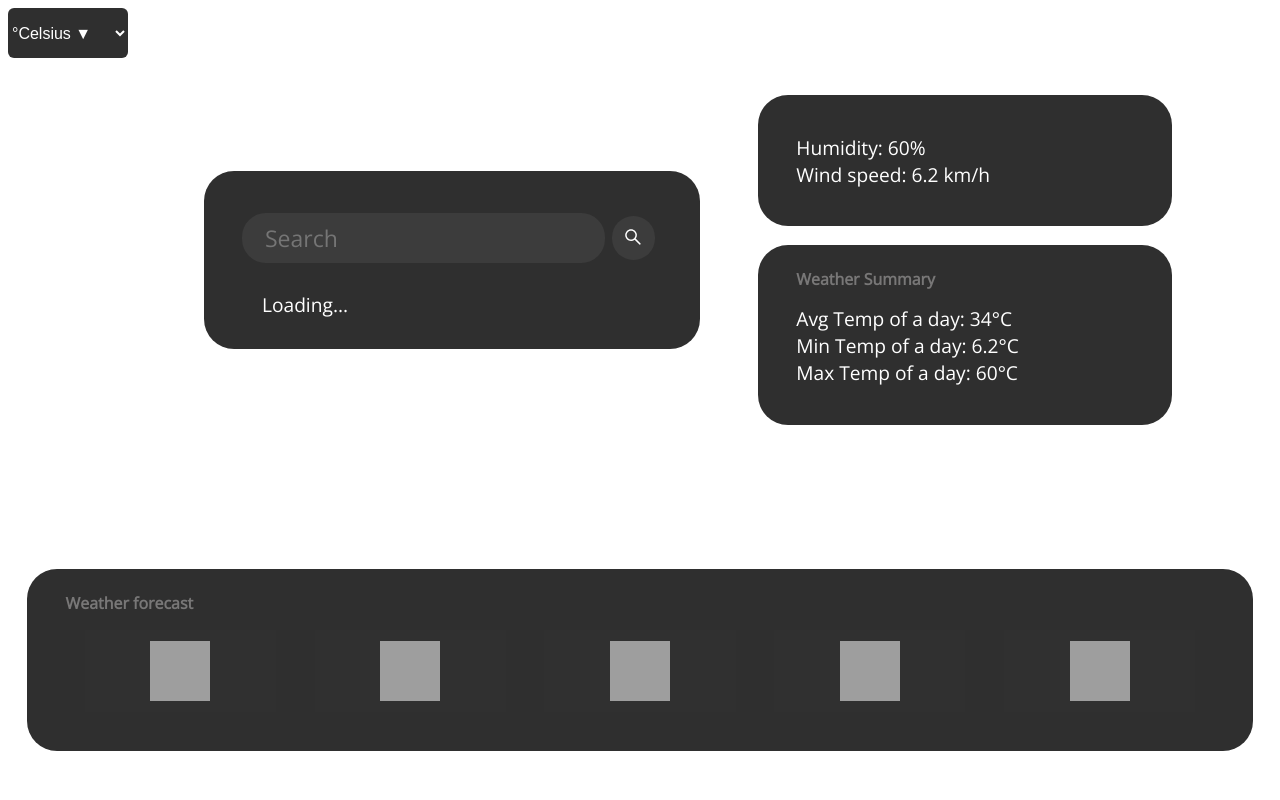
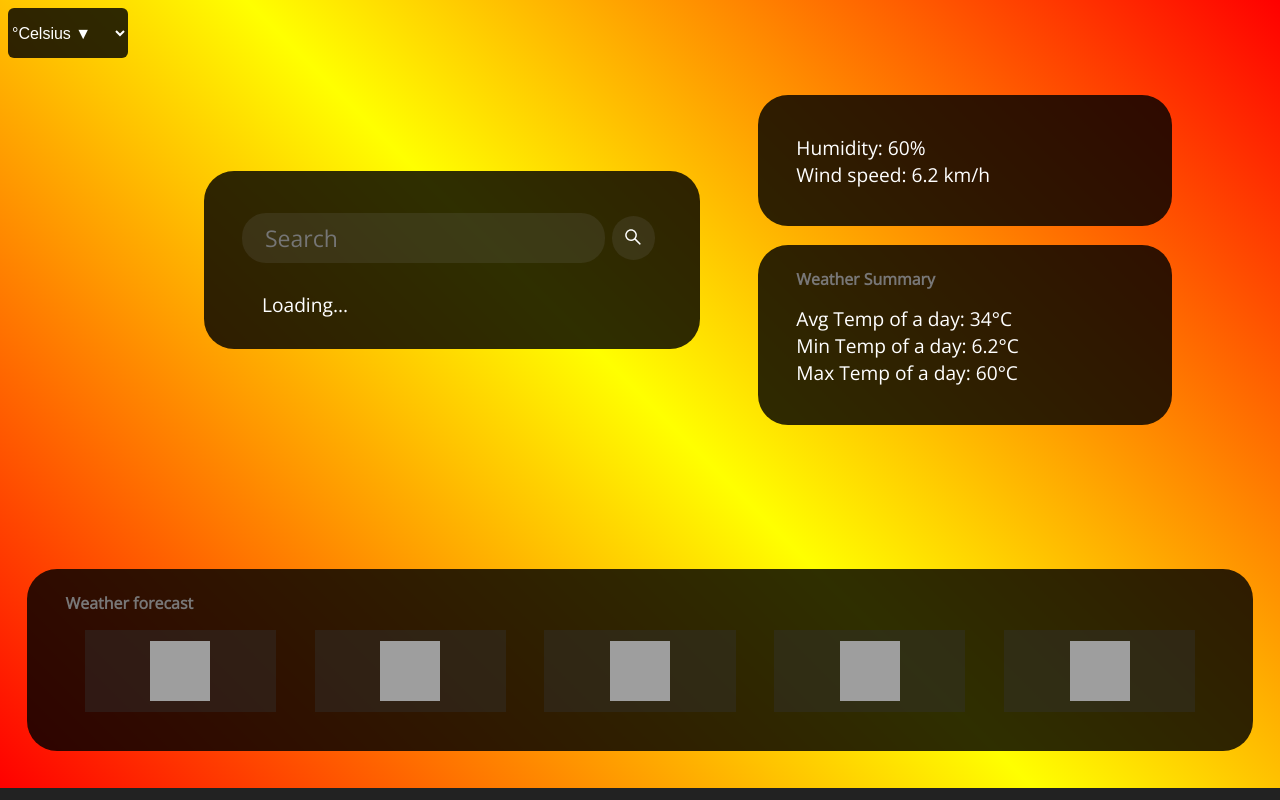
Before and after one commit to nikhil292714/Weather_ForeCast_Application, a plain HTML site: page index.html in a window 1280 px wide. Drawn offline with nearby package versions, Linux system fonts and the light colour scheme; no server answers; grey boxes are pictures that could not be loaded.

Commit message:
style.css

```diff
--- a/style.css
+++ b/style.css
@@ -4,7 +4,7 @@ body {
 
     font-family: 'Open Sans', sans-serif;
     background: #222;
-    background: url('../App2-Weather-app-main/media/38097980af3d2e4781b87e2ccdfa87ac.jpg');
+    background-image:linear-gradient(45deg, red, yellow, red);
     font-size: 120%;
     background-repeat: no-repeat;
     background-size: cover;
```
